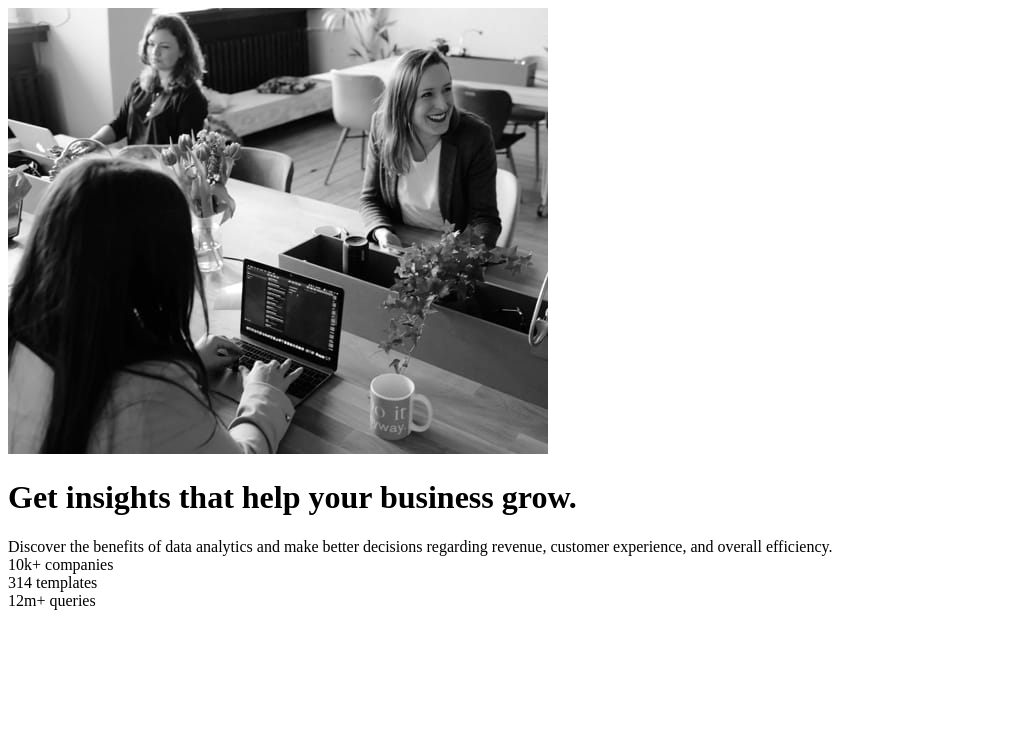
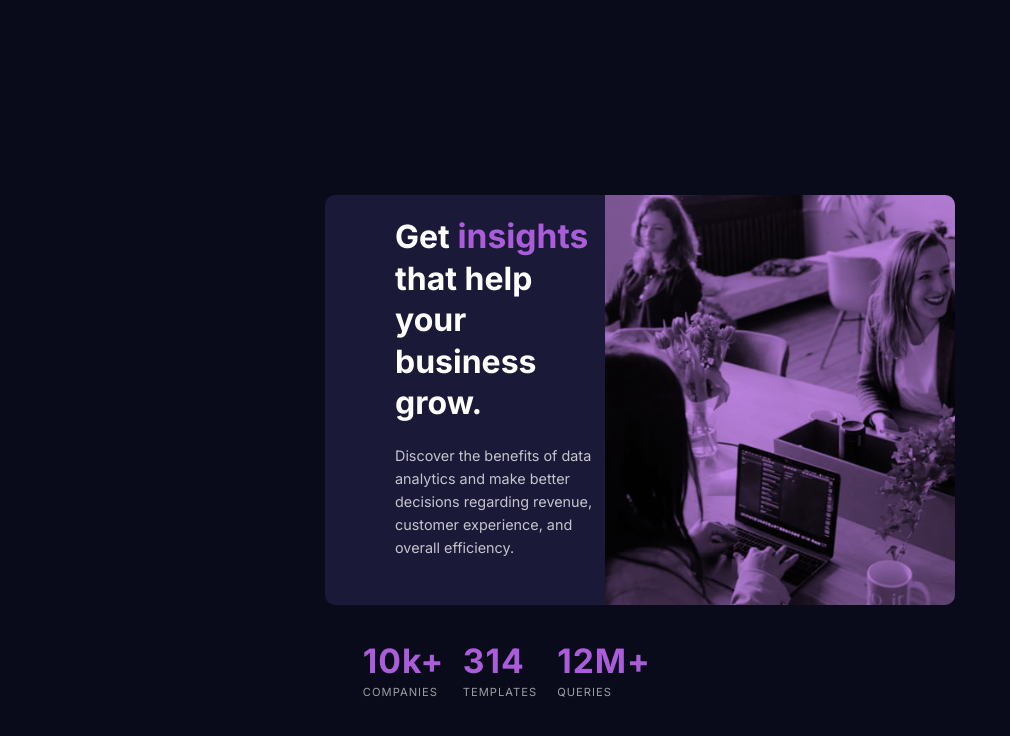
Before and after one commit to giseleschaves/stats-preview-card-component-main, a plain HTML site: page index.html in a window 1280 px wide. Shown: the whole page, without its empty margins (0-1010 px from the left). Drawn offline with Linux system fonts and the light colour scheme.

Commit message:
last solution

```diff
--- a/index.html
+++ b/index.html
@@ -5,20 +5,30 @@
   <meta name="viewport" content="width=device-width, initial-scale=1.0"> <!-- displays site properly based on user's device -->
   <link rel="icon" type="image/png" sizes="32x32" href="./images/favicon-32x32.png">
   <link rel="stylesheet" href="styles.css">
+  <link rel="preconnect" href="https://fonts.googleapis.com">
+  <link rel="preconnect" href="https://fonts.gstatic.com" crossorigin>
+  <link href="https://fonts.googleapis.com/css2?family=Inter:wght@400;700&family=Lexend+Deca&display=swap" rel="stylesheet">
   <title>Frontend Mentor | Stats preview card component</title>
 </head>
 <body>
   <main>
-    <div class="main-container">
-      <img src="/images/image-header-desktop.jpg">
-      <div class="summary-box">
-        <h1>Get <span>insights</span> that help your business grow.</h1>
-        Discover the benefits of data analytics and make better decisions regarding revenue, customer
-        experience, and overall efficiency.
-        <div class="numbers-box">
-          <div>10k+ companies</div>
-          <div>314 templates</div>
-          <div>12m+ queries</div>
+    <div class="hero">
+        <div class="main-container">
+        <div class="img-box">
+            <!--div class="layer"></div>
+            <img id="main-img" src="/images/image-header-desktop.jpg" alt="people working in an office"-->
+        </div>
+        <div class="summary-box">
+            <h1>Get <span>insights</span> that help your business grow.</h1>
+            <div class="text-box">
+            Discover the benefits of data analytics and make better decisions regarding revenue, customer
+            experience, and overall efficiency.
+            </div>
+            <div class="stats-box">
+                <div class="stats-item"><span>10k+</span> COMPANIES</div>
+                <div class="stats-item"><span>314</span> TEMPLATES</div>
+                <div class="stats-item"><span>12M+</span> QUERIES</div>
+            </div>
         </div>
       </div>
     </div>
--- a/styles.css
+++ b/styles.css
@@ -1,2 +1,147 @@
 body {
+  box-sizing: border-box;
+  background-color: #090b1a;
 }
+.hero {
+  position: absolute;
+  top: 50%;
+  left: 50%;
+  transform: translate(-50%, -50%);
+}
+.main-container {
+  display: flex;
+  flex-direction: column;
+  background-color: #1b1938;
+  color: hsla(0, 0%, 100%, 0.6);
+  text-align: center;
+  border-radius: 10px;
+}
+.img-box {
+  background: linear-gradient(
+      rgba(170, 92, 219, 0.75),
+      rgba(170, 92, 219, 0.75)
+    ),
+    url(./images/image-header-mobile.jpg);
+  background-blend-mode: multiply;
+  filter: blur(0.25px);
+  background-position: center center;
+  background-repeat: no-repeat;
+  background-size: cover;
+  /*height: 290px;*/
+  height: 290px;
+  max-width: 350px;
+  border-top-right-radius: 10px;
+  border-top-left-radius: 10px;
+}
+.main-container span {
+  color: #aa5cdb;
+  font-size: 1.1em;
+}
+.summary-box {
+  font-weight: 400;
+  font-size: 1rem;
+  width: 280px;
+  margin: auto;
+  text-align: center;
+}
+h1 {
+  font-family: "Inter", sans-serif;
+  font-weight: 700;
+  font-size: 1.6rem;
+  color: hsl(0, 0%, 100%);
+  /*width: 280px; */
+  max-width: 250px;
+  margin: auto;
+  padding-top: 20px;
+  padding-bottom: 20px;
+  line-height: 1.3em;
+}
+.text-box {
+  font-family: "Inter", sans-serif;
+  line-height: 1.6em;
+  font-weight: 300;
+  font-size: 0.9em;
+  margin: auto;
+  padding-bottom: 20px;
+  color: hsla(0, 0%, 100%, 0.75);
+  /*width: 280px;*/
+  max-width: 250px;
+}
+.stats-box {
+  display: flex;
+  flex-direction: column;
+  /*width: 280px;*/
+  max-width: 280px;
+  margin: auto;
+}
+.stats-item {
+  width: 80px;
+  padding: 10px;
+  color: hsla(0, 0%, 100%, 0.6);
+  justify-content: center;
+  margin: auto;
+  padding-top: 20px;
+  line-height: 2em;
+  letter-spacing: 1px;
+  font-family: "Inter", sans-serif;
+  font-size: 0.7em;
+  font-weight: 400;
+}
+.stats-item span {
+  font-weight: 700;
+  font-size: 1.5rem;
+  color: hsl(0, 0%, 100%);
+}
+
+@media screen and (min-width: 725px) {
+  /* desktop*/
+  .main-container {
+    flex-direction: row-reverse;
+    height: 410px;
+  }
+  .summary-box {
+    text-align: left;
+    max-width: 562px;
+    /*max-width: 562px;*/
+  }
+  .text-box {
+    /*width: 350px;*/
+    max-width: 350px;
+    margin: 0 0 0 70px;
+    padding-bottom: 71px;
+  }
+  .img-box {
+    background: linear-gradient(
+        rgba(170, 92, 219, 0.75),
+        rgba(170, 92, 219, 0.75)
+      ),
+      url(./images/image-header-mobile.jpg);
+    background-blend-mode: multiply;
+    background-position: center center;
+    background-repeat: no-repeat;
+    background-size: cover;
+    width: 490px;
+    height: 410px;
+    border-top-left-radius: 0;
+    border-top-right-radius: 10px;
+    border-bottom-right-radius: 10px;
+  }
+  .stats-box {
+    display: flex;
+    flex-direction: row;
+    justify-content: center;
+    /*width: 350px;*/
+    max-width: 350px;
+    margin: 0 0 0 70px;
+  }
+  h1 {
+    /*width: 350px; */
+    max-width: 350px;
+    margin: 0 0 0 70px;
+    font-size: 2rem;
+  }
+  .main-container span {
+    color: #aa5cdb;
+    font-size: 2.1rem;
+  }
+}
```
Also changed, not shown: design/desktop-design.jpg (added), design/desktop-preview.jpg (added), design/mobile-design.jpg (added), 3 other files.
